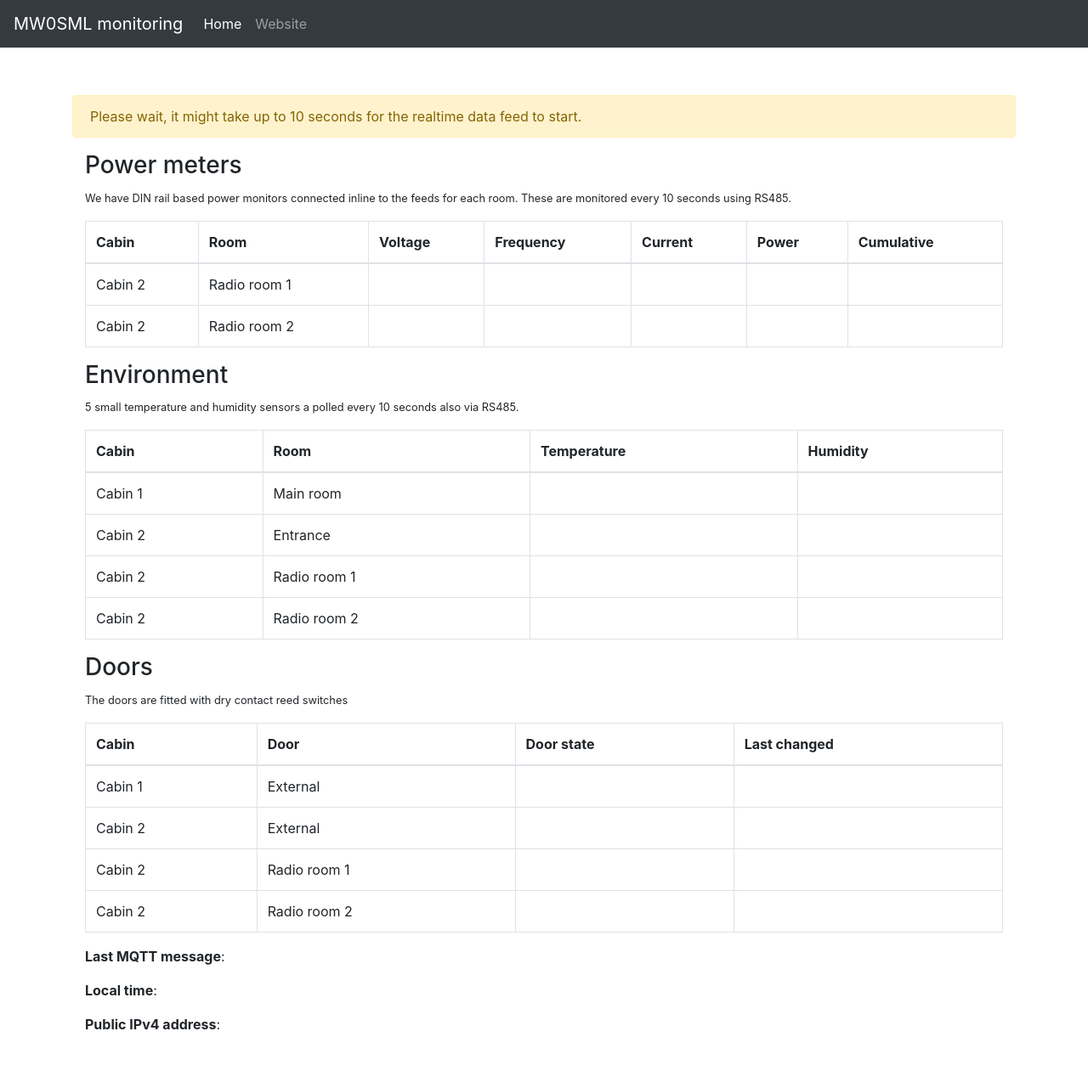
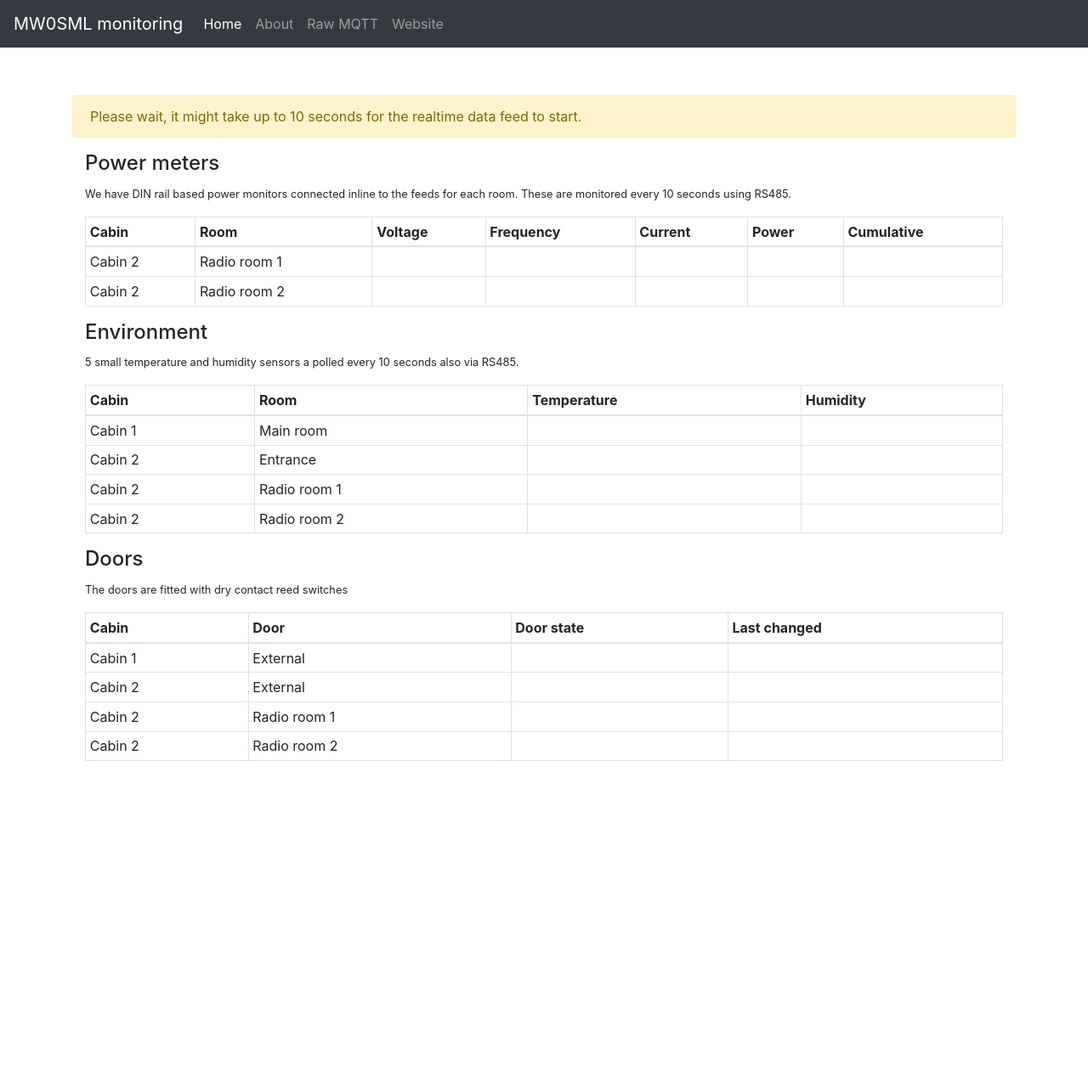
Before and after one commit to sparksradioclub/monitor-website, a Flask app: page / in a window 1280 px wide. Shown: the whole page at 85% size. After the commit the page ends 896 px from the top, so only its background shows below. Run offline with Flask 2, Linux system fonts and the light colour scheme; some libraries are stand-ins or nearby versions.

Commit message:
cleaned up formatting

```diff
--- a/app.py
+++ b/app.py
@@ -36,7 +36,11 @@ def handle_mqtt_message(client, userdata, message):
 def index():
     return render_template('index.html')
 
-@app.route('/mqtt_all')
+@app.route('/about/')
+def about():
+    return render_template('about.html')
+
+@app.route('/mqtt_all/')
 def mqtt_all():
     return render_template('mqtt_all.html')
 
--- a/static/mw0sml.monitor.js
+++ b/static/mw0sml.monitor.js
@@ -34,14 +34,6 @@ function indexStartup() {
         if (messages > 10) {
             $('#pleasewait').hide();
         }
-        $('#lastmessage').html(new Date());
-        if (data['topic'] == 'monitor/connectivity/externalip/ipv4') {
-            $('#externalipipv4').html(data['payload']);
-        }
-
-        if (data['topic'] == 'monitor/datetime/localtime') {
-            $('#localtime').html(data['payload']);
-        }
         for (let room = 1; room < 3; room++) {
             if (data['topic'] == 'power/meters/cabin2/room' + room + '/voltage/value') {
                 updateLiveCell('room' + room + 'voltage', data['payload'], 1, 'volts', true);
--- a/templates/index.html
+++ b/templates/index.html
@@ -18,10 +18,16 @@
       <div class="collapse navbar-collapse" id="navbarCollapse">
         <ul class="navbar-nav mr-auto">
           <li class="nav-item active">
-            <a class="nav-link" href="#">Home <span class="sr-only">(current)</span></a>
+            <a class="nav-link" href="/">Home <span class="sr-only">(current)</span></a>
           </li>
           <li class="nav-item">
-            <a class="nav-link" href="#">Website</a>
+            <a class="nav-link" href="/about/">About</a>
+          </li>
+          <li class="nav-item">
+            <a class="nav-link" href="/mqtt_all/">Raw MQTT</a>
+          </li>
+          <li class="nav-item">
+            <a class="nav-link" href="https://sparks.btck.co.uk/">Website</a>
           </li>
         </ul>
       </div>
@@ -36,9 +42,9 @@
         </div>
 
         <div class="container">
-            <h3>Power meters</h3>
+            <h4>Power meters</h4>
             <p><small>We have DIN rail based power monitors connected inline to the feeds for each room. These are monitored every 10 seconds using RS485.</small></p>
-            <table class="table table-bordered table-hover">
+            <table class="table table-bordered table-hover table-sm">
                 <thead>
                     <th>Cabin</th><th>Room</th><th>Voltage</th><th>Frequency</th><th>Current</th><th>Power</th><th>Cumulative</th>
                 </thead>
@@ -54,9 +60,9 @@
         </div>
 
         <div class="container">
-            <h3>Environment</h3>
+            <h4>Environment</h4>
             <p><small>5 small temperature and humidity sensors a polled every 10 seconds also via RS485.</small></p>
-            <table class="table table-bordered table-hover">
+            <table class="table table-bordered table-hover table-sm">
                 <thead>
                    <th>Cabin</th><th>Room</th><th>Temperature</th><th>Humidity</th>
                 </thead>
@@ -78,9 +84,9 @@
         </div>
 
         <div class="container">
-            <h3>Doors</h3>
+            <h4>Doors</h4>
             <p><small>The doors are fitted with dry contact reed switches</small></p>
-            <table class="table table-bordered table-hover">
+            <table class="table table-bordered table-hover table-sm">
                 <thead>
                    <th>Cabin</th><th>Door</th><th>Door state</th><th>Last changed</th>
                 </thead>
@@ -100,15 +106,6 @@
                 </tbody>
             </table>
         </div>
-
-        <div class="container">
-            <p><b>Last MQTT message</b>: <span id="lastmessage"></span></p>
-            <p><b>Local time</b>: <span id="localtime"></span></p>
-            <p><b>Public IPv4 address</b>: <span id="externalipipv4"></span></p>
-        </div>
-        <div class="container">
-            <p>&nbsp;</p>
-        </div>
     </main>
 
 
```
Also changed, not shown: templates/about.html (added).
